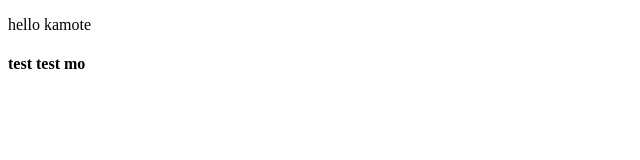
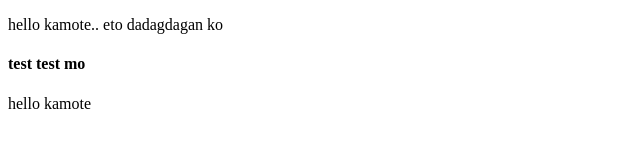
Before and after one commit to geobradly-innocellence/hello-world, a plain HTML site: page innocellence.html in a window 1280 px wide. Shown: the whole page, without its empty margins (0-640 px from the left). Drawn offline with Linux system fonts and the light colour scheme.

Commit message:
nastash ko na to

```diff
--- a/innocellence.html
+++ b/innocellence.html
@@ -5,8 +5,11 @@
 	<title>hello innocellence</title>
 </head>
 <body>
+
+	<p>hello kamote.. eto dadagdagan ko</p>
+    <h4>test test mo</h4>
+
 	<p>hello kamote</p>
-    <h4>test test mo</h4>
 
 </body>
 </html>
```
